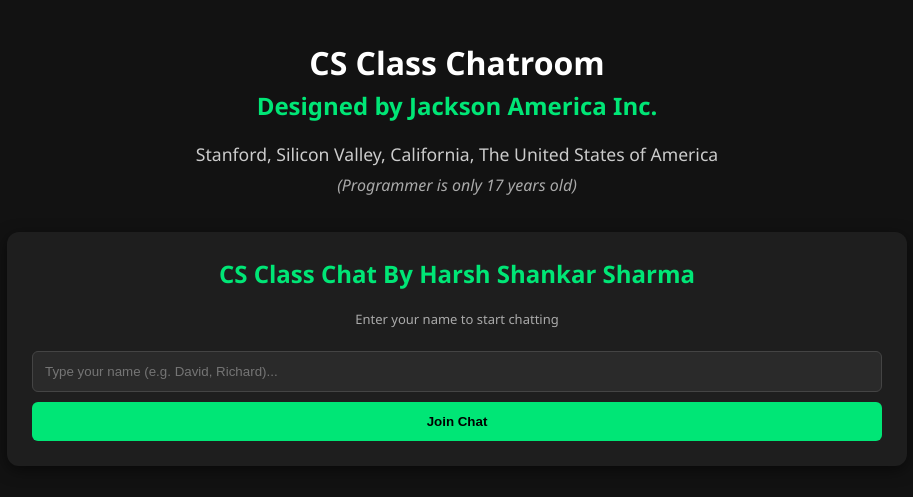
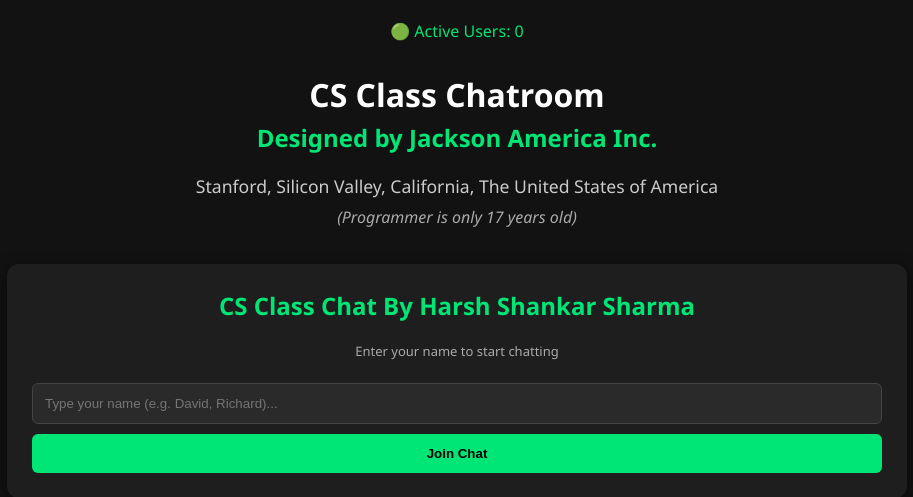
Before and after one commit to jacksonamerica360-cpu/jacksonamerica, a Flask app: page / in a window 1280 px wide. Shown: the top 497 px of the page, without its empty margins (183-1096 px from the left). Run offline with Flask 3, Linux system fonts and the light colour scheme; some libraries are stand-ins or nearby versions.

Commit message:
Add online user count display to chatroom

```diff
--- a/templates/index.html
+++ b/templates/index.html
@@ -1,4 +1,7 @@
 <!DOCTYPE html>
+<div style="text-align: center; margin-bottom: 10px; color: #00e676;">
+    🟢 Active Users: <span id="online-count">0</span>
+</div>
 <html lang="en">
 <head>
     <meta charset="UTF-8">
```
